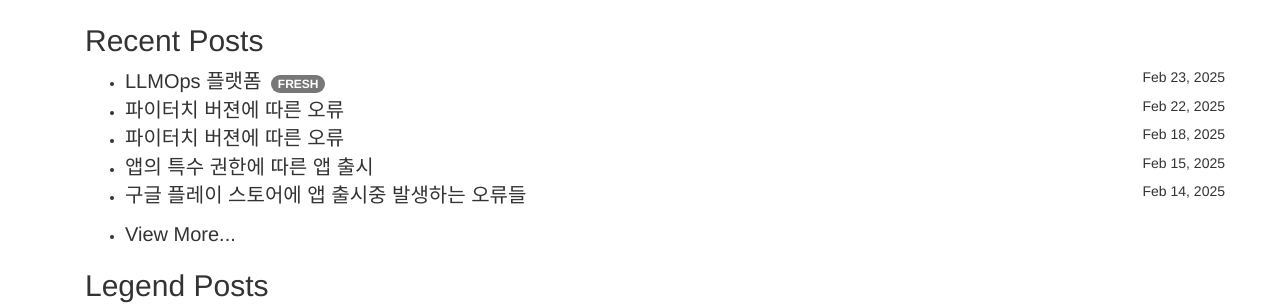
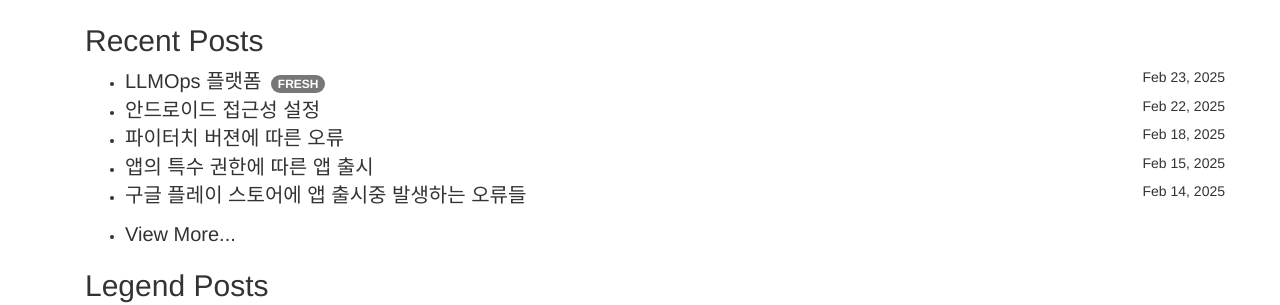
Before and after one commit to Gihak111/Gihak111.github.io, a Jekyll site: the page built from index.html, in a window 1280 px wide. Shown: the part 258-563 px from the top of the page. Built offline with Jekyll 4.4.1, drawn with Linux system fonts in a browser that asks for light colours; the list of posts is cut into pages by our own code.

Commit message:
Update 2025-02-22-RN_Accessbility_service_accessibility_upload.md

```diff
--- a/_posts/2025-02-22-RN_Accessbility_service_accessibility_upload.md
+++ b/_posts/2025-02-22-RN_Accessbility_service_accessibility_upload.md
@@ -1,6 +1,6 @@
 ---
 layout: single
-title:  "파이터치 버젼에 따른 오류"
+title:  "안드로이드 접근성 설정"
 categories: "pynb"
 tag: "ERROR"
 toc: true
```
